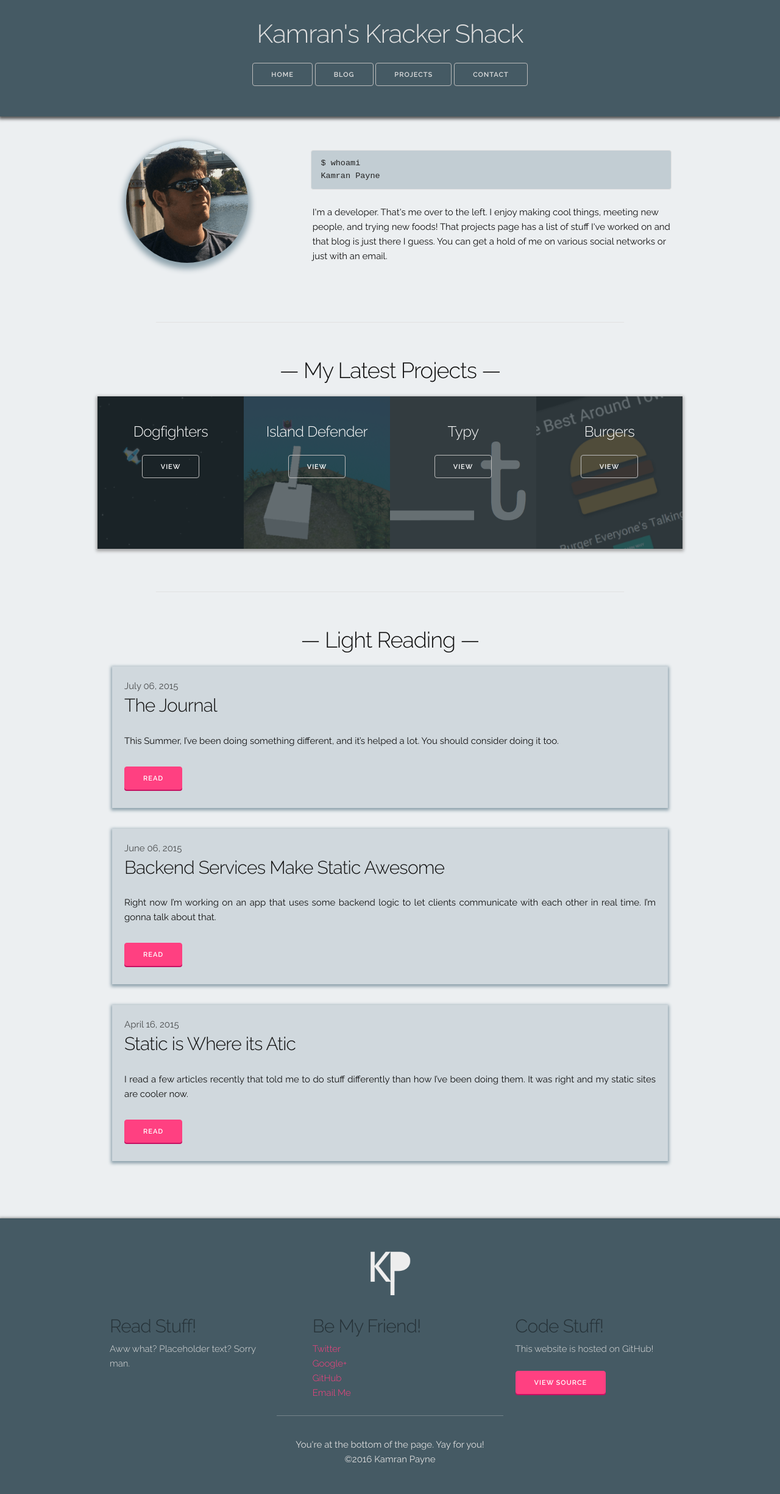
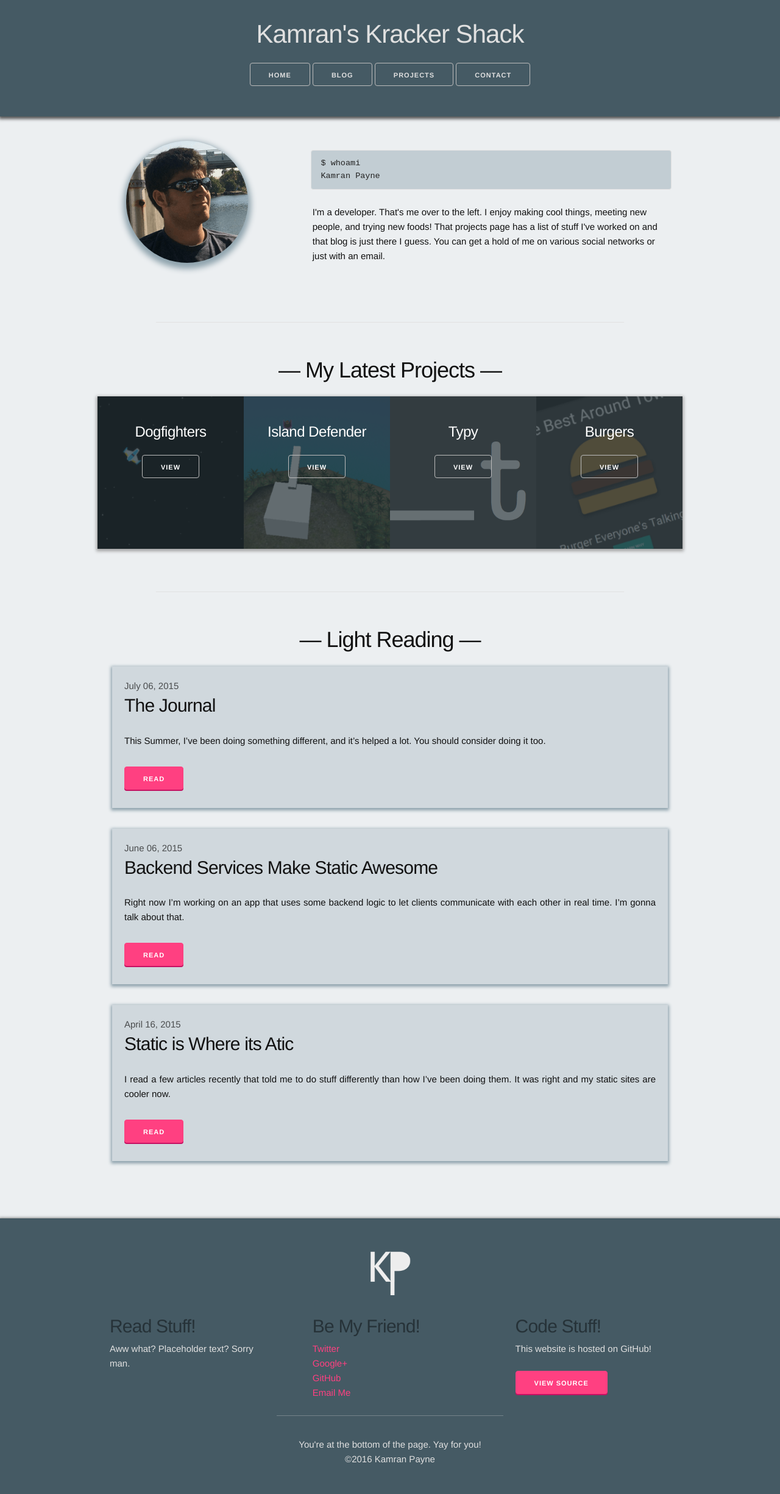
Before and after one commit to kmrn/kmrn.github.io, a Jekyll site: the page built from index.html, in a window 1280 px wide. Shown: the whole page at 61% size. Built offline with Jekyll 4.4.1, drawn with Linux system fonts in a browser that asks for light colours.

Commit message:
change default font to helvetica

```diff
--- a/_includes/head.html
+++ b/_includes/head.html
@@ -4,7 +4,7 @@
 	<meta http-equiv="X-UA-Compatible" content="IE=edge">
 	<meta name="theme-color" content="#455A64">
 
-	<link href='http://fonts.googleapis.com/css?family=Raleway:400,300,600' rel='stylesheet' type='text/css'>
+	<!-- <link href='http://fonts.googleapis.com/css?family=Raleway:400,300,600' rel='stylesheet' type='text/css'> -->
 
 	<title>{% if page.title %}{{ page.title }}{% else %}{{ site.title }}{% endif %}</title>
 	<meta name="description" content="{{ site.description }}">
--- a/_sass/_skeleton.scss
+++ b/_sass/_skeleton.scss
@@ -120,7 +120,7 @@
   font-size: 1.5em; /* currently ems cause chrome bug misinterpreting rems on body element */
   line-height: 1.6;
   font-weight: 400;
-  font-family: "Raleway", "HelveticaNeue", "Helvetica Neue", Helvetica, Arial, sans-serif;
+  font-family: "Helvetica", "HelveticaNeue", "Helvetica Neue", Helvetica, Arial, sans-serif;
   color: #222; }
 
 
```
